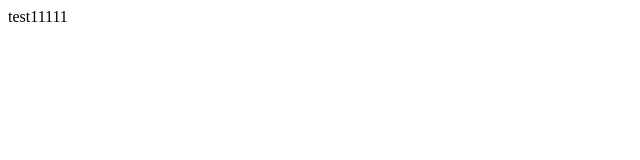
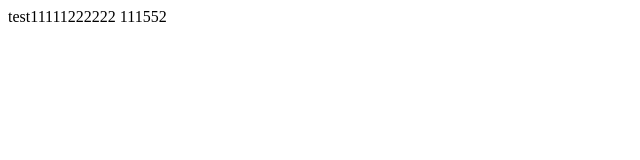
Before and after one commit to IhorProkopchuk/goit-markup-hw-02, a plain HTML site: page portfolio.html in a window 1280 px wide. Shown: the whole page, without its empty margins (0-640 px from the left). Drawn offline with Linux system fonts and the light colour scheme.

Commit message:
Update portfolio.html

```diff
--- a/portfolio.html
+++ b/portfolio.html
@@ -7,6 +7,8 @@
     <title>Портфоліо</title>
 </head>
 <body>
-    test11111
+    test11111222222
+    111552
+
 </body>
 </html>
```
